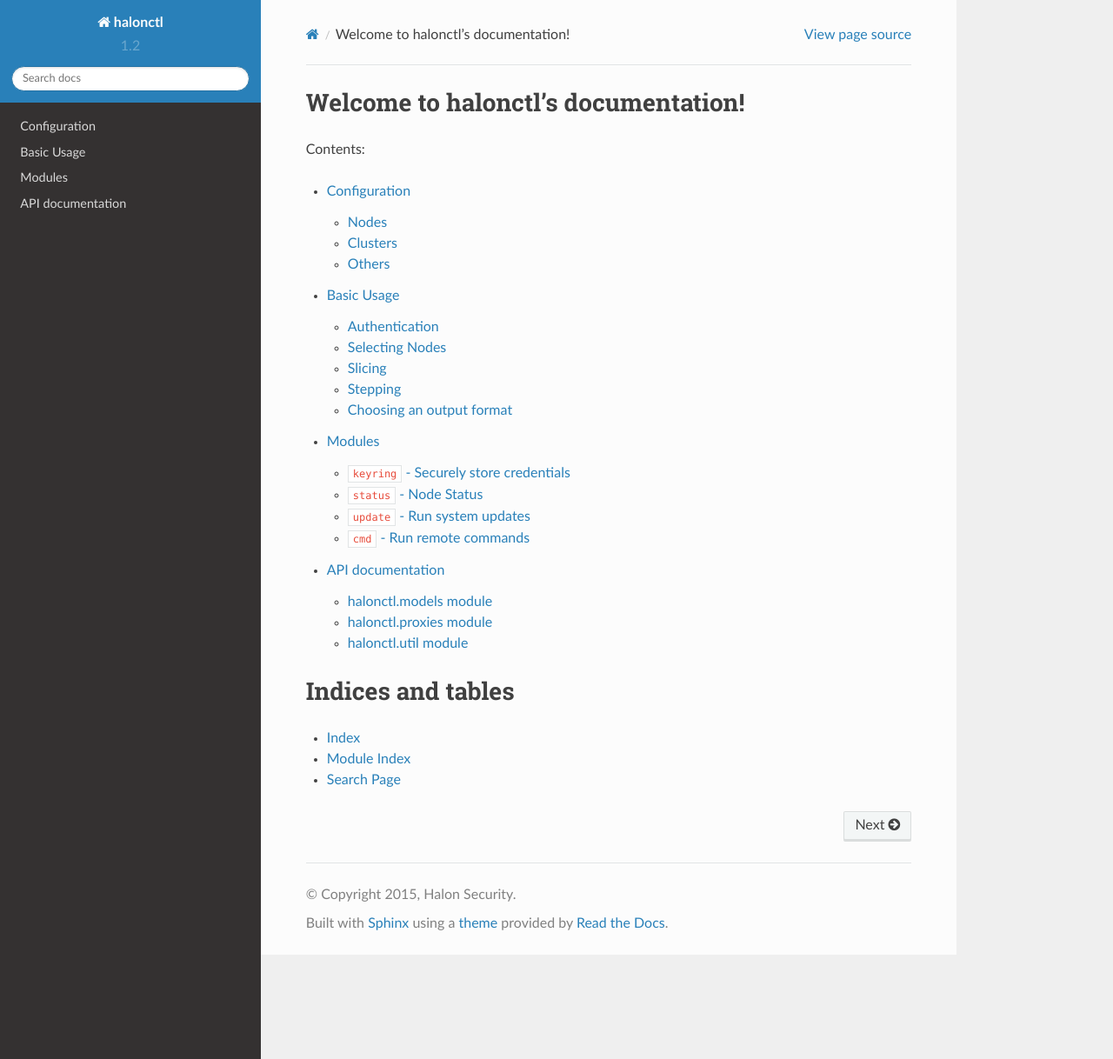
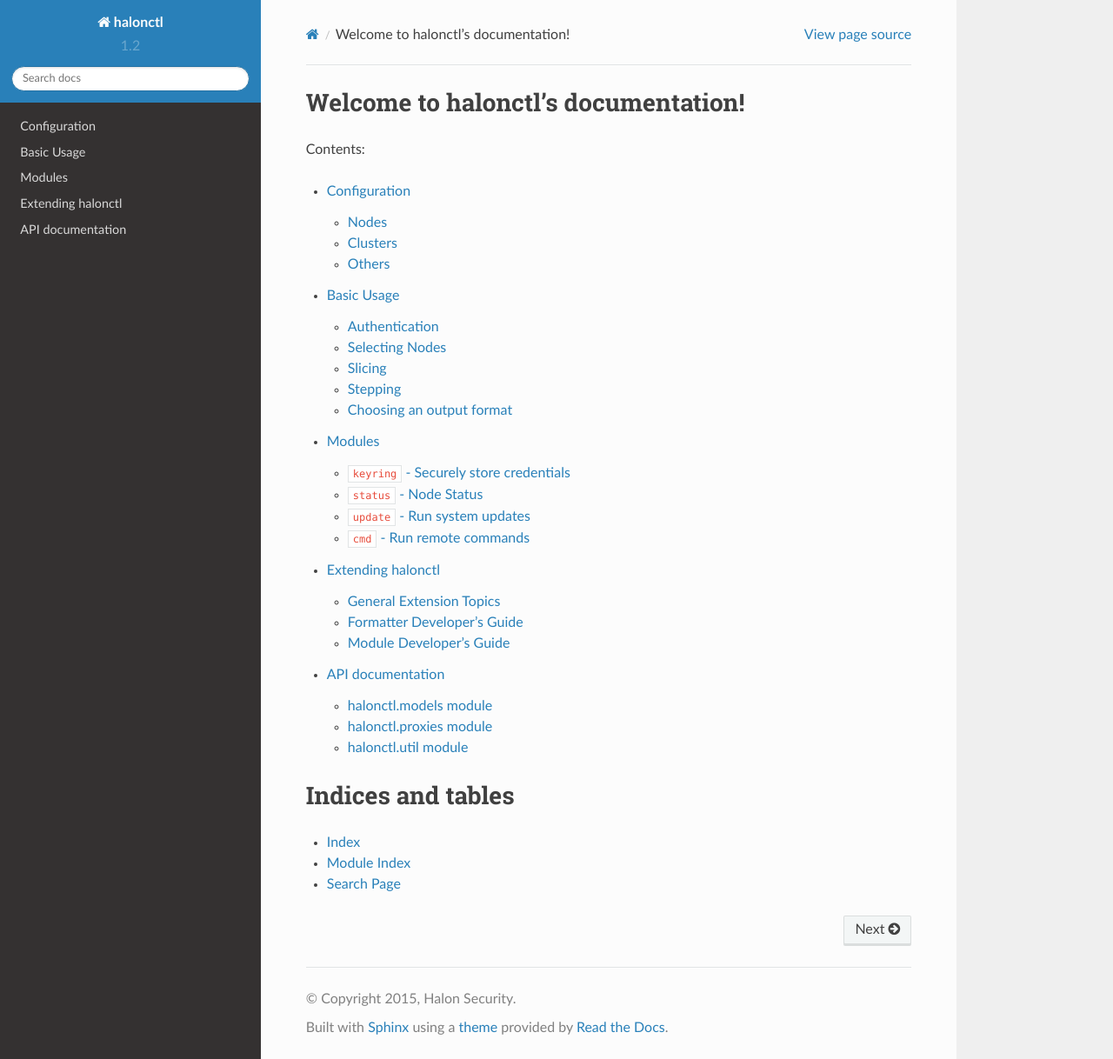
Before and after one commit to wildegnux/halonctl, a Sphinx documentation site: the page built from docs/index.rst, in a window 1280 px wide and 1218 px high. Shown: the whole window at 87% size. Built offline with Sphinx 7.4.7 and the Read the Docs theme 2.0.0, drawn with Linux system fonts in a browser that asks for light colours.

Commit message:
Start of an extension guide

```diff
--- /dev/null
+++ b/docs/extending/formatters.rst
@@ -0,0 +1,5 @@
+Formatter Developer's Guide
+===========================
+
+.. note::
+   This document assumes that you have read :doc:`general`.
--- /dev/null
+++ b/docs/extending/modules.rst
@@ -0,0 +1,5 @@
+Module Developer's Guide
+========================
+
+.. note::
+   This document assumes that you have read :doc:`general`.
--- a/docs/index.rst
+++ b/docs/index.rst
@@ -9,6 +9,7 @@
    configuration
    basics
    modules
+   extending
    api
 
 
```
Also changed, not shown: docs/extending.rst (added, +13 -0 lines), docs/extending/general.rst (added, +64 -0 lines).
